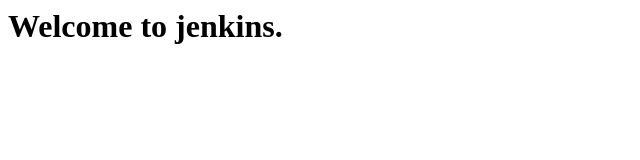
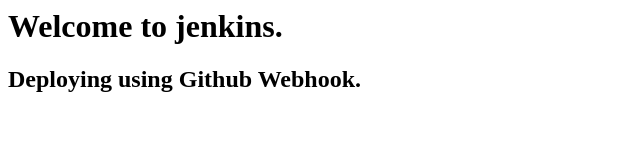
Before and after one commit to ccnamanoj/jenkins-html, a plain HTML site: page index.html in a window 1280 px wide. Shown: the whole page, without its empty margins (0-640 px from the left). Drawn offline with Linux system fonts and the light colour scheme.

Commit message:
Update index.html

```diff
--- a/index.html
+++ b/index.html
@@ -1 +1,2 @@
 <h1> Welcome to jenkins. </h1>
+<h2> Deploying using Github Webhook. </h2>
```
